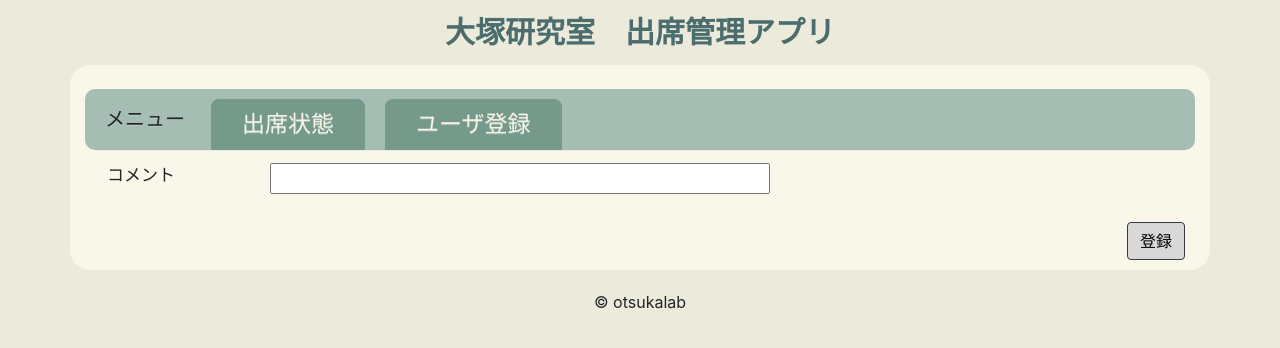
After one commit to skysky0208/Labo_attendance, a Django app: template mysite/templates/attendance/comment_update.html in a window 1280 px wide. The commit adds this page. Shown: the top 348 px of the page. Run offline with Django 3.2, Linux system fonts and the light colour scheme; the template is opened without the code that fills it: values that come from a table or form of the project are taken from there, others are empty; some libraries are stand-ins or nearby versions.

Commit message:
:speech_balloon: コメント記入

```diff
--- a/mysite/attendance/apps.py
+++ b/mysite/attendance/apps.py
@@ -1,5 +1,6 @@
 from django.apps import AppConfig
 
+# 'oython3 manage.py runserver'コマンドによる実行プロセス
 
 class AttendanceConfig(AppConfig):
     name = 'attendance'
--- a/mysite/attendance/forms.py
+++ b/mysite/attendance/forms.py
@@ -1,9 +1,20 @@
 from django import forms
 from .models import LabAttendanceTb
 
+# 入力画面に関するクラスを定義
+
+# ユーザ登録フォーム
 class UserCreateForm(forms.ModelForm):
 
     class Meta:
         model = LabAttendanceTb
         # 入力するカラムを指定
         fields = ('user_id', 'user_name', 'room_id')
+
+# コメント編集フォーム
+class CommentUpdateForm(forms.ModelForm):
+
+    class Meta:
+        model = LabAttendanceTb
+        # 入力するカラムを指定
+        fields = ('comment',)
--- a/mysite/attendance/models.py
+++ b/mysite/attendance/models.py
@@ -14,6 +14,7 @@ class LabAttendanceTb(models.Model):
     user_name = models.CharField(max_length=100, blank=True, null=True)
     room_id = models.CharField(max_length=100, choices=ROOM_CHOICES, blank=True, null=True)
     status = models.CharField(max_length=100, blank=True, null=True)
+    comment = models.CharField(max_length=100, blank=True, null=True)
     update_time = models.DateTimeField(blank=True, null=True)
 
     class Meta:
--- a/mysite/attendance/urls.py
+++ b/mysite/attendance/urls.py
@@ -8,4 +8,5 @@ urlpatterns = [
     path('', views.IndexView.as_view(), name='index'),
     path('attendance_list', views.AttendanceListView.as_view(), name='attendance_list'),
     path('user_create', views.UserCreateView.as_view(), name='user_create'),
+    path('comment_update/<int:pk>/', views.CommentUpdateView.as_view(), name='comment_update'),
 ]
--- a/mysite/mysite/settings.py
+++ b/mysite/mysite/settings.py
@@ -38,7 +38,10 @@ INSTALLED_APPS = [
     'django.contrib.sessions',
     'django.contrib.messages',
     'django.contrib.staticfiles',
-    'attendance.apps.AttendanceConfig'
+    'attendance.apps.AttendanceConfig',
+
+    'widget_tweaks',
+    'schedule',
 ]
 
 MIDDLEWARE = [
--- /dev/null
+++ b/mysite/static/css/comment_update.css
@@ -0,0 +1,16 @@
+.comment_update {
+    padding: 0px 10px 10px 10px;
+}
+
+.table{
+    font-size: 17px;
+}
+
+.imput_box{
+    width: 500px;
+}
+
+.btn {
+    background-color: #d8d8d8;
+    color: black;
+}
--- /dev/null
+++ b/mysite/templates/attendance/comment_update.html
@@ -0,0 +1,23 @@
+{% extends "base.html" %}
+{% block body %}
+
+{% load widget_tweaks %}
+{% load static %}
+<link rel="stylesheet" href="{% static 'css/comment_update.css' %}">
+
+<div class="comment_update">
+<form action="" method="POST">
+    <table class="table table-borderless">
+        <tr>
+            <td>コメント</td>
+            <td>{{ form.comment|add_class:"imput_box" }}</td>
+        </tr>
+    </table>
+    <div class="button_wrapper" align="right">
+        <button type="submit" class="btn btn-dark" >登録</button>
+        {% csrf_token %}
+    </div>
+</form>
+</div>
+
+{% endblock %}
```
Also changed, not shown: mysite/attendance/views.py (+11 -1 lines), mysite/templates/attendance/attendance_list.html (+27 -3 lines), mysite/static/css/attendance_list.css (line endings or trailing spaces).
